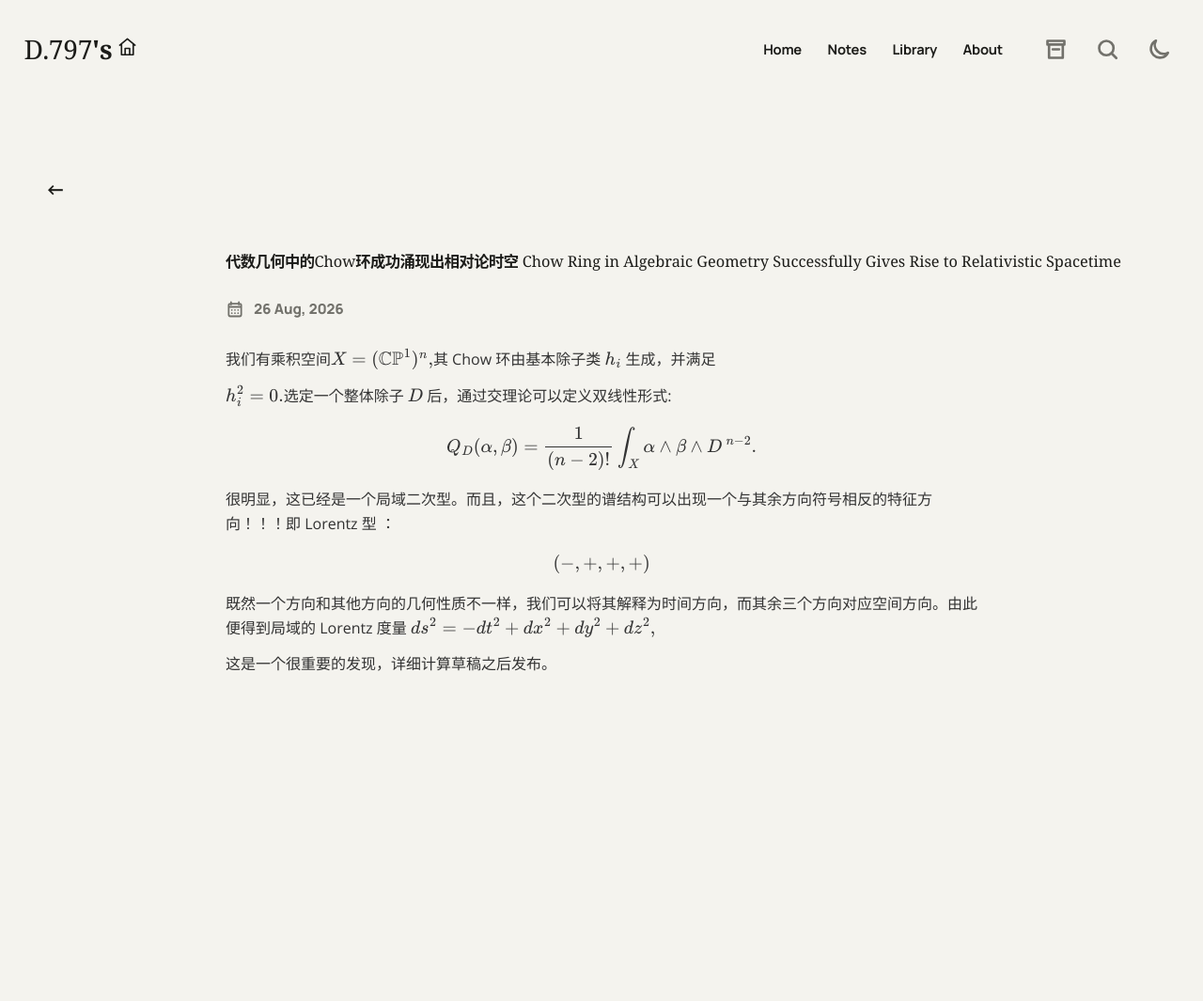
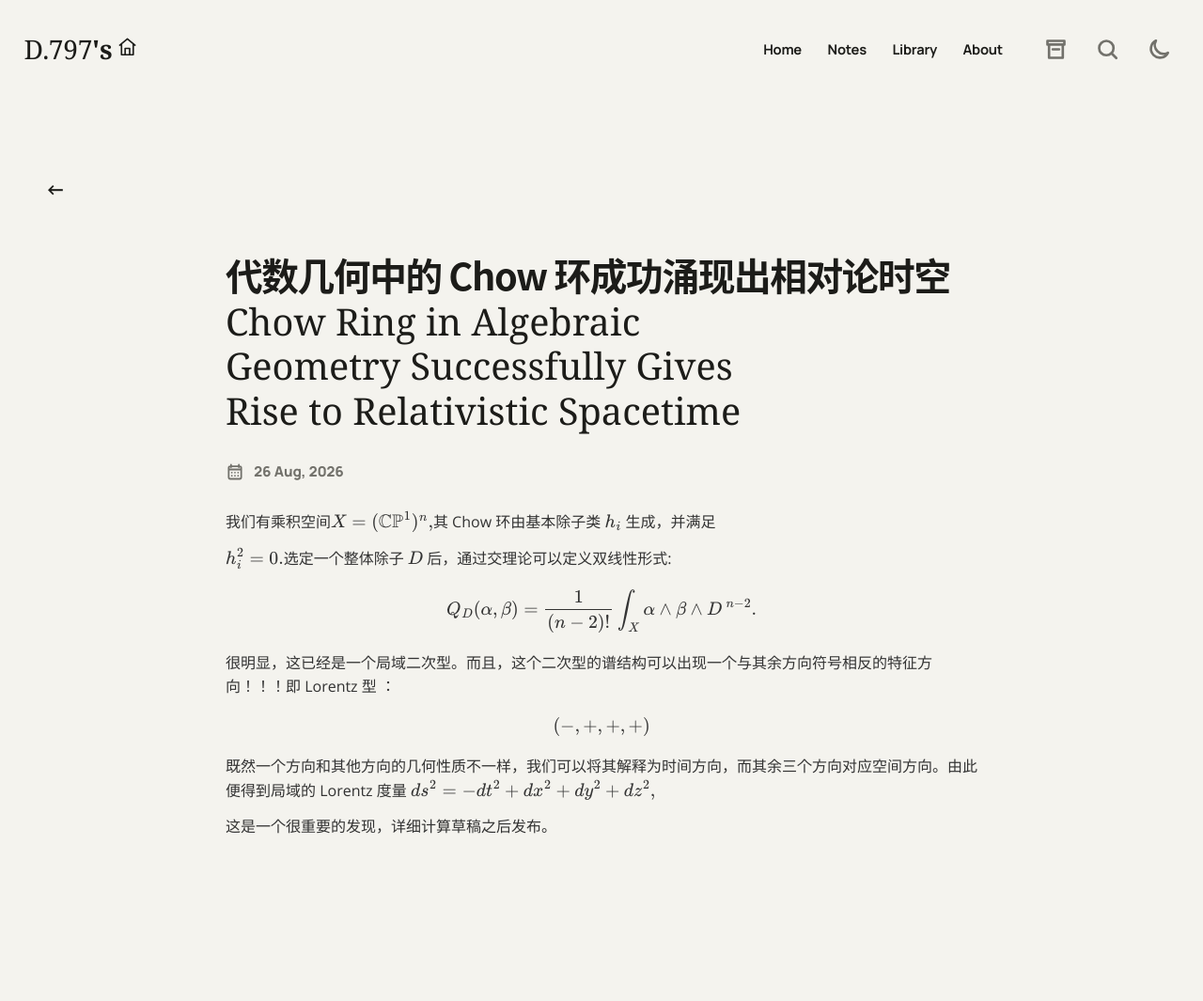
Before and after one commit to Andante-Assai/Andante-Assai.github.io, a Jekyll site: the page built from Notes/chow-ring-relativistic-spacetime.md, in a window 1280 px wide. Shown: the whole page at 94% size. Built offline with Jekyll 4.4.1, drawn with Linux system fonts in a browser that asks for light colours; some web fonts are replaced; formulas are drawn with MathJax 3; before the commit the page ends 900 px from its top, so only the background shows below that.

Commit message:
Wrap titles and split bilingual note headings

```diff
--- a/Archieve/index.html
+++ b/Archieve/index.html
@@ -35,7 +35,7 @@ permalink: /Archieve/
     {% assign pdfs_lower = site.static_files | where_exp: "file", "file.path contains '/PDFs/'" | where: "extname", ".pdf" %}
     {% assign pdfs_upper = site.static_files | where_exp: "file", "file.path contains '/PDFs/'" | where: "extname", ".PDF" %}
     {% assign pdfs = pdfs_lower | concat: pdfs_upper | sort: "modified_time" | reverse %}
-    <aside class="archive-library-sync" aria-label="PDF Library">
+    <aside class="archive-library-sync" aria-label="Documents">
       <a href="{{ '/Library/' | relative_url }}">
         <span class="archive-library-count">{{ pdfs | size }} document{% if pdfs.size != 1 %}s{% endif %}</span>
       </a>
@@ -61,7 +61,7 @@ permalink: /Archieve/
           <div class="post-list">
             {% for note in month.items %}
             <article class="post-item">
-              <h4 class="post-title"><a href="{{ note.url | relative_url }}">{{ note.title }}</a></h4>
+              <h4 class="post-title"><a href="{{ note.url | relative_url }}">{% if note.title_en %}<strong class="title-zh cjk-strong">{{ note.title_zh }}</strong><span class="title-en">{{ note.title_en }}</span>{% else %}{{ note.title }}{% endif %}</a></h4>
               <div class="date-line">
                 <svg viewBox="0 0 24 24" aria-hidden="true"><path d="M7 3v3M17 3v3M4.5 9h15M6 5h12a2 2 0 0 1 2 2v12a2 2 0 0 1-2 2H6a2 2 0 0 1-2-2V7a2 2 0 0 1 2-2Z"/><path d="M8 13h.01M12 13h.01M16 13h.01M8 17h.01M12 17h.01M16 17h.01"/></svg>
                 <time datetime="{{ note.date | date_to_xmlschema }}">{{ note.date | date: "%d %b, %Y" }}</time>
--- a/Notes/chow-ring-relativistic-spacetime.md
+++ b/Notes/chow-ring-relativistic-spacetime.md
@@ -1,6 +1,8 @@
 ---
 layout: note
-title: "代数几何中的Chow环成功涌现出相对论时空 Chow Ring in Algebraic Geometry Successfully Gives Rise to Relativistic Spacetime"
+title: "代数几何中的 Chow 环成功涌现出相对论时空 Chow Ring in Algebraic Geometry Successfully Gives Rise to Relativistic Spacetime"
+title_zh: "代数几何中的 Chow 环成功涌现出相对论时空"
+title_en: "Chow Ring in Algebraic Geometry Successfully Gives Rise to Relativistic Spacetime"
 date: 2026-08-26 21:26:20 +0800
 excerpt: "A local Lorentzian signature emerging from the intersection form of a Chow ring on a product of projective lines."
 keywords:
--- a/Notes/index.html
+++ b/Notes/index.html
@@ -36,7 +36,7 @@ permalink: /Notes/
     <section class="blog-list" aria-label="All notes">
       {% for note in notes %}
       <article class="post-item">
-        <h2 class="post-title"><a href="{{ note.url | relative_url }}">{{ note.title }}</a></h2>
+          <h2 class="post-title"><a href="{{ note.url | relative_url }}">{% if note.title_en %}<strong class="title-zh cjk-strong">{{ note.title_zh }}</strong><span class="title-en">{{ note.title_en }}</span>{% else %}{{ note.title }}{% endif %}</a></h2>
         <div class="date-line">
           <svg viewBox="0 0 24 24" aria-hidden="true"><path d="M7 3v3M17 3v3M4.5 9h15M6 5h12a2 2 0 0 1 2 2v12a2 2 0 0 1-2 2H6a2 2 0 0 1-2-2V7a2 2 0 0 1 2-2Z"/><path d="M8 13h.01M12 13h.01M16 13h.01M8 17h.01M12 17h.01M16 17h.01"/></svg>
           <time datetime="{{ note.date | date_to_xmlschema }}">{{ note.date | date: "%d %b, %Y" }}</time>
--- a/_layouts/note.html
+++ b/_layouts/note.html
@@ -38,7 +38,7 @@
     <a class="article-back article-back-top" href="{{ '/Notes/' | relative_url }}" aria-label="Back to Notes">←</a>
     <article>
       <header class="article-header">
-        <h1 class="article-title reveal" style="--delay: 80ms">{{ page.title }}</h1>
+        <h1 class="article-title reveal" style="--delay: 80ms">{% if page.title_en %}<strong class="title-zh cjk-strong">{{ page.title_zh }}</strong><span class="title-en">{{ page.title_en }}</span>{% else %}{{ page.title }}{% endif %}</h1>
         <div class="date-line reveal" style="--delay: 160ms">
           <svg viewBox="0 0 24 24" aria-hidden="true"><path d="M7 3v3M17 3v3M4.5 9h15M6 5h12a2 2 0 0 1 2 2v12a2 2 0 0 1-2 2H6a2 2 0 0 1-2-2V7a2 2 0 0 1 2-2Z"/><path d="M8 13h.01M12 13h.01M16 13h.01M8 17h.01M12 17h.01M16 17h.01"/></svg>
           <time datetime="{{ page.date | date_to_xmlschema }}">{{ page.date | date: "%d %b, %Y" }}</time>
--- a/index.html
+++ b/index.html
@@ -42,7 +42,7 @@ permalink: /
       <div class="post-list">
         {% for note in notes limit: 3 %}
         <article class="post-item">
-          <h2 class="post-title"><a href="{{ note.url | relative_url }}">{{ note.title }}</a></h2>
+          <h2 class="post-title"><a href="{{ note.url | relative_url }}">{% if note.title_en %}<strong class="title-zh cjk-strong">{{ note.title_zh }}</strong><span class="title-en">{{ note.title_en }}</span>{% else %}{{ note.title }}{% endif %}</a></h2>
           <div class="date-line">
             <svg viewBox="0 0 24 24" aria-hidden="true"><path d="M7 3v3M17 3v3M4.5 9h15M6 5h12a2 2 0 0 1 2 2v12a2 2 0 0 1-2 2H6a2 2 0 0 1-2-2V7a2 2 0 0 1 2-2Z"/><path d="M8 13h.01M12 13h.01M16 13h.01M8 17h.01M12 17h.01M16 17h.01"/></svg>
             <time datetime="{{ note.date | date_to_xmlschema }}">{{ note.date | date: "%d %b, %Y" }}</time>
--- a/script.js
+++ b/script.js
@@ -5,6 +5,8 @@ const posts = [
 {% for note in notes %}
   {
     title: {{ note.title | jsonify }},
+    titleZh: {{ note.title_zh | default: "" | jsonify }},
+    titleEn: {{ note.title_en | default: "" | jsonify }},
     date: {{ note.date | date: "%d %b, %Y" | jsonify }},
     excerpt: {{ note.excerpt | jsonify }},
     url: {{ note.url | relative_url | jsonify }},
@@ -54,36 +56,6 @@ function emphasizeChinese(rootNode) {
 }
 
 document.querySelectorAll(".article-title, .post-title").forEach(emphasizeChinese);
-
-const articleTitle = document.querySelector(".article-title");
-let titleFitFrame = 0;
-
-function fitArticleTitle() {
-  titleFitFrame = 0;
-  if (!articleTitle) return;
-
-  articleTitle.style.removeProperty("font-size");
-  const naturalSize = Number.parseFloat(getComputedStyle(articleTitle).fontSize);
-  const titleLeft = articleTitle.getBoundingClientRect().left;
-  const rightGutter = Math.max(18, Math.min(titleLeft, 72));
-  const availableWidth = Math.max(1, document.documentElement.clientWidth - titleLeft - rightGutter);
-  const naturalWidth = articleTitle.scrollWidth;
-
-  if (naturalWidth > availableWidth) {
-    const fittedSize = Math.max(10, naturalSize * (availableWidth / naturalWidth) * 0.985);
-    articleTitle.style.fontSize = `${fittedSize}px`;
-  }
-}
-
-function requestTitleFit() {
-  if (!titleFitFrame) titleFitFrame = window.requestAnimationFrame(fitArticleTitle);
-}
-
-if (articleTitle) {
-  requestTitleFit();
-  document.fonts?.ready.then(requestTitleFit);
-  window.addEventListener("resize", requestTitleFit, { passive: true });
-}
 
 const calendarIcon = `
   <svg viewBox="0 0 24 24" aria-hidden="true">
@@ -162,9 +134,12 @@ const searchResults = document.querySelector(".search-results");
 let lastFocusedElement = null;
 
 function postResultMarkup(post) {
+  const titleMarkup = post.titleEn
+    ? `<strong class="title-zh cjk-strong">${post.titleZh}</strong><span class="title-en">${post.titleEn}</span>`
+    : post.title;
   return `
     <article class="post-item">
-      <h2 class="post-title"><a href="${post.url}">${post.title}</a></h2>
+      <h2 class="post-title"><a href="${post.url}">${titleMarkup}</a></h2>
       <div class="date-line">${calendarIcon}<time>${post.date}</time></div>
       <p class="post-excerpt">${post.excerpt}</p>
     </article>`;
--- a/styles.css
+++ b/styles.css
@@ -404,21 +404,46 @@ input:focus-visible {
 }
 
 .post-title {
-  display: inline-block;
+  width: 100%;
+  max-width: 100%;
+  display: block;
   margin: 0;
   font-family: var(--display);
   font-size: clamp(1.75rem, 3.2vw, 2.55rem);
   font-weight: 550;
   letter-spacing: 0;
   line-height: 1.16;
+  overflow-wrap: anywhere;
+  word-break: normal;
+  text-wrap: pretty;
 }
 
 .post-title a {
+  max-width: 100%;
+  display: block;
   transition: opacity 160ms ease;
 }
 
 .post-title a:hover {
   opacity: 0.58;
+}
+
+.title-zh,
+.title-en {
+  max-width: 100%;
+  display: block;
+}
+
+.title-en {
+  margin-top: 0.08em;
+}
+
+.post-title .title-en {
+  font-weight: 550 !important;
+}
+
+.article-title .title-en {
+  font-weight: 450 !important;
 }
 
 .date-line {
@@ -1025,16 +1050,18 @@ input:focus-visible {
 }
 
 .article-title {
-  width: max-content;
-  max-width: none;
+  width: 100%;
+  max-width: 100%;
   margin: 0;
   font-family: var(--display);
   font-size: clamp(2rem, 3.1vw, 2.85rem);
   font-weight: 450 !important;
   letter-spacing: 0;
   line-height: 1.2;
-  white-space: nowrap;
-  text-wrap: nowrap;
+  white-space: normal;
+  overflow-wrap: anywhere;
+  word-break: normal;
+  text-wrap: balance;
 }
 
 .article-header .date-line {
```
Also changed, not shown: Notes/differential-equations.md (+2 -0 lines).
